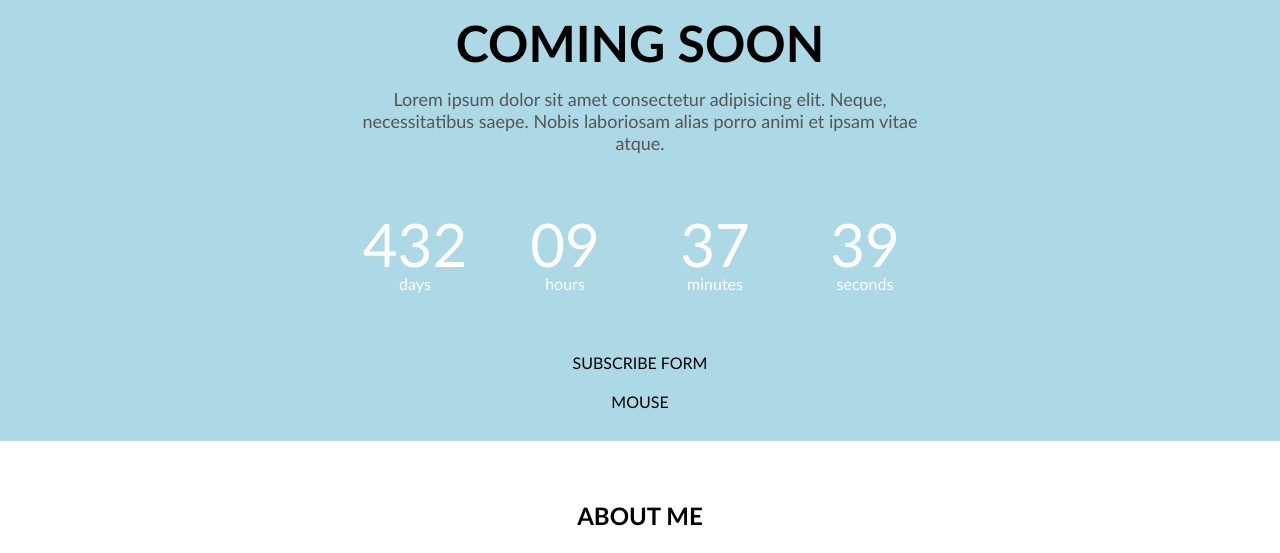
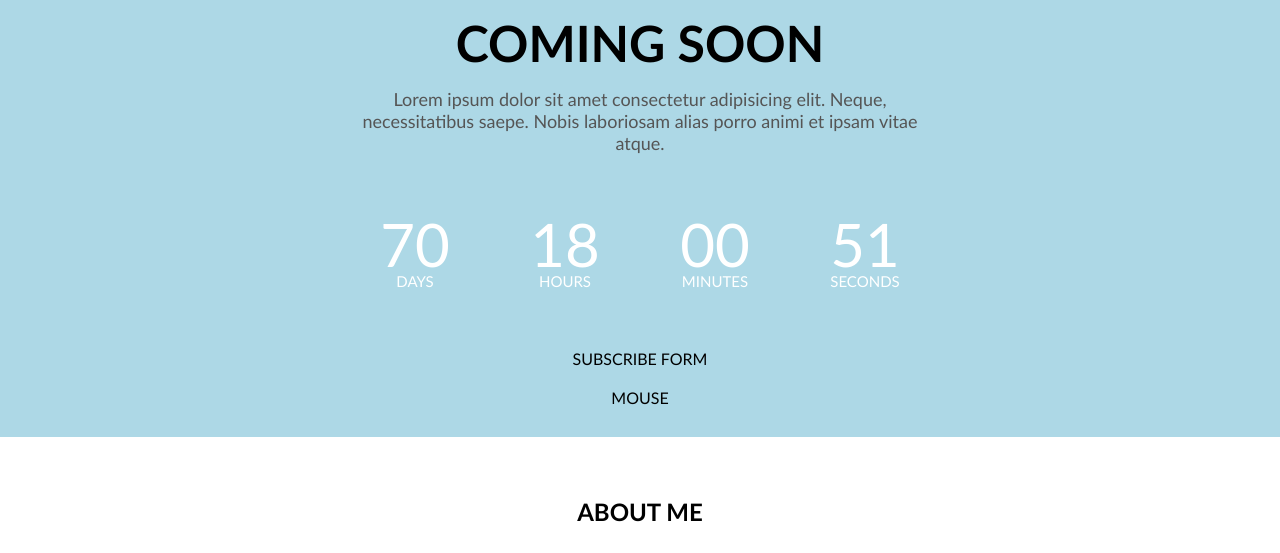
Before and after one commit to Mnd2/coming_soon, a plain HTML site: page index.html in a window 1280 px wide. Shown: the part 202-755 px from the top of the page. Drawn offline with Linux system fonts and the light colour scheme.

Commit message:
tick tock

```diff
--- a/css/clock.css
+++ b/css/clock.css
@@ -8,11 +8,11 @@
     width: 25%;
     float: left;
 }
-.clock > .time > .value{
+.clock > .time > .value {
     font-size: 60px;
     line-height: 60px;
 }
-.clock > .time > .labels{
+.clock > .time > .label {
     font-size: 15px;
     line-height: 15px;
     text-transform: uppercase;
--- a/js/components/clock.js
+++ b/js/components/clock.js
@@ -1,6 +1,8 @@
 function clock(selector) {
     const clockDOM = document.querySelector(selector);
-    const numbers = [432, 9, 37, 39];
+    let allValuesDOM = null;
+    const deadline = '01-04 14:00:00';
+    let numbers = calcTime(deadline);
     const labels = ['days', 'hours', 'minutes', 'seconds'];
     let HTML ='';
 
@@ -13,6 +15,14 @@ function clock(selector) {
     }
 
     clockDOM.innerHTML = HTML;
+    allValuesDOM = document.querySelectorAll(`${selector} .value`);
+
+    setInterval(function () {
+        numbers = calcTime(deadline);
+        for (let i = 0; i < 4; i++) {
+            allValuesDOM[i].innerText = numberFormat(numbers[i]);
+        }
+    }, 1000)
 }
 
 function numberFormat(number){
@@ -22,4 +32,32 @@ function numberFormat(number){
     return number;
 }
 
+function calcTime(deadline) {
+    const date = new Date();
+    const now = Date.now();
+    let year = date.getFullYear();
+    let fullDeadline = `${year}-${deadline}`;
+    let fullDeadlineInMiliseconds = (new Date(fullDeadline)).getTime();
+
+    if (fullDeadlineInMiliseconds < now) {
+        year++;
+        fullDeadline = `${year}-${deadline}`;
+        fullDeadlineInMiliseconds = (new Date(fullDeadline)).getTime();
+    }
+
+    const diff = fullDeadlineInMiliseconds - now;
+    const seconds = Math.round(diff / 1000);
+
+    const days = Math.floor(seconds / 60 / 60 / 24);
+    let unusedSeconds = seconds - days * 60 * 60 * 24;
+
+    const hours = Math.floor(unusedSeconds / 60 / 60);
+    unusedSeconds -= hours * 60 * 60;
+
+    const minutes = Math.floor(unusedSeconds / 60);
+    unusedSeconds -= minutes * 60;
+
+    return [days, hours, minutes, unusedSeconds];
+}
+
 export {clock}
```
